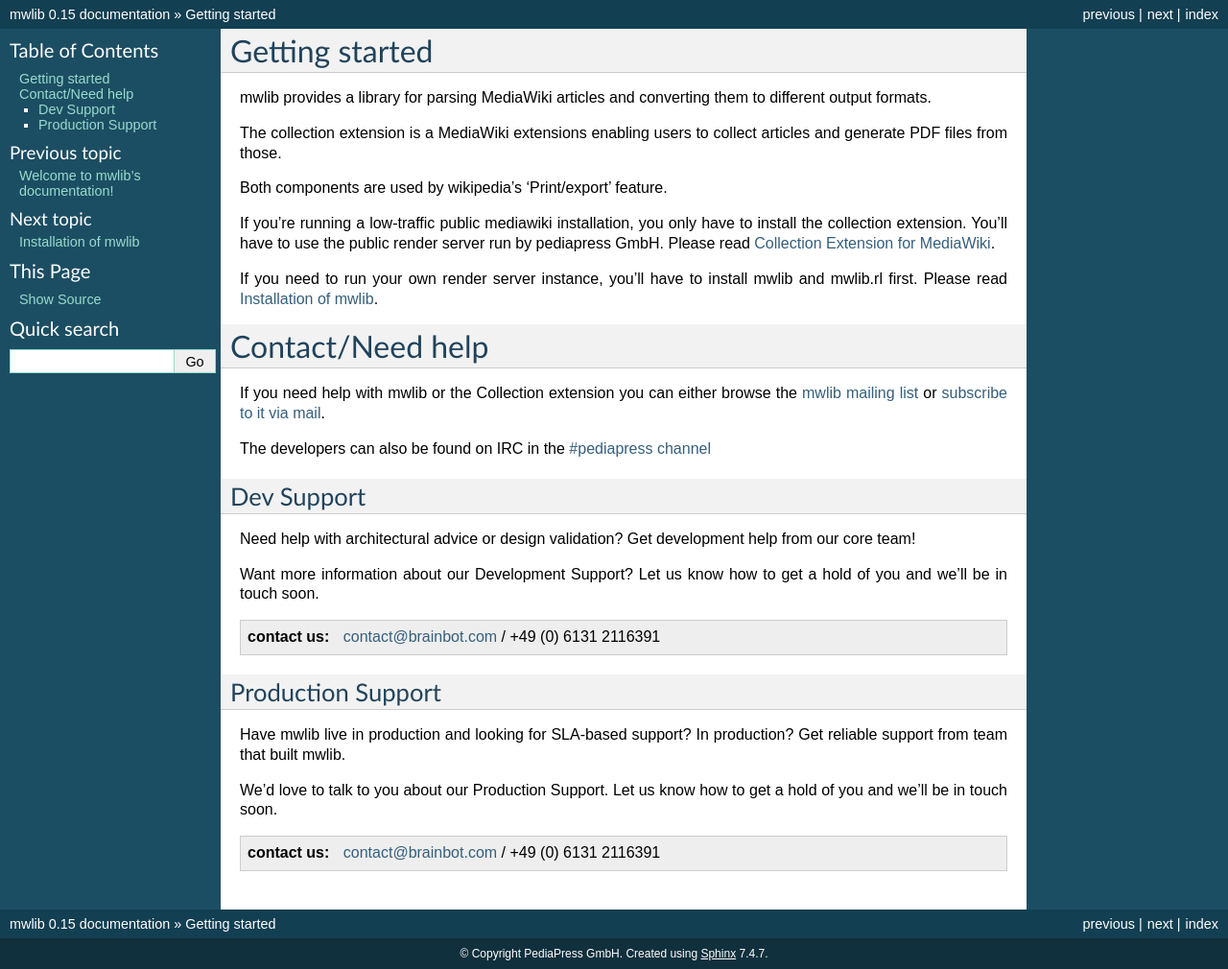
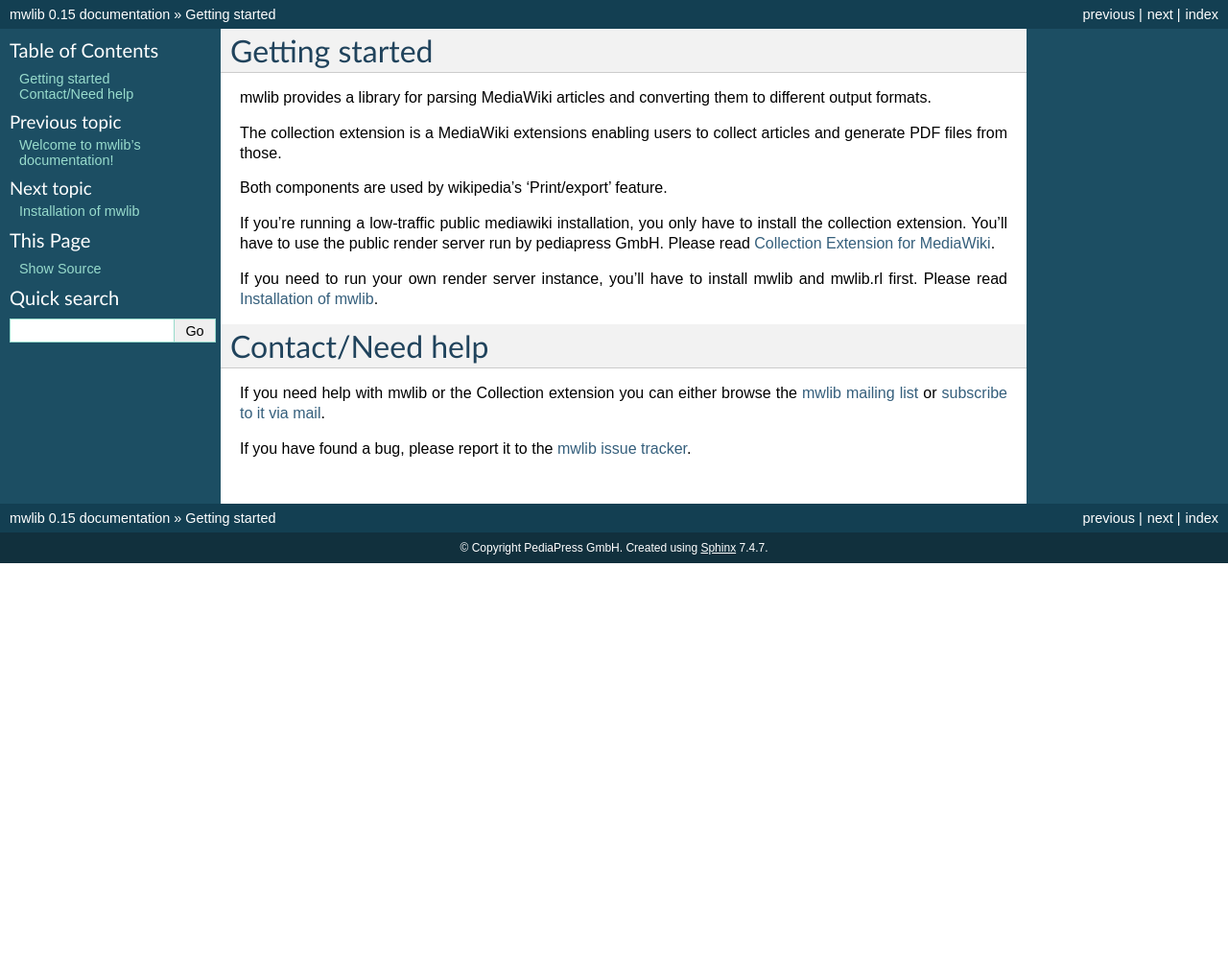
Before and after one commit to pediapress/mwlib, a Sphinx documentation site: the page built from docs/basics.rst, in a window 1280 px wide. Shown: the whole page at 96% size. Built offline with Sphinx 7.4.7, drawn with Linux system fonts in a browser that asks for light colours; after the commit the page ends 900 px from its top, so only the background shows below that.

Commit message:
set mwlib bugtracker in basics.rst to Github

```diff
--- a/docs/basics.rst
+++ b/docs/basics.rst
@@ -23,31 +23,5 @@
 browse the `mwlib mailing list
 <http://groups.google.com/group/mwlib>`_ or `subscribe to it via mail <mailto:mwlib+subscribe@googlegroups.com>`_.
 
-The developers can also be found on IRC in the `#pediapress channel
-<irc://irc.freenode.net/pediapress>`_
-
-Dev Support
-~~~~~~~~~~~~~~~~~~~
-Need help with architectural advice or design validation?  Get
-development help from our core team!
-
-Want more information about our Development Support? Let us know how
-to get a hold of you and we’ll be in touch soon.
-
-.. admonition:: contact us
-    :class: note
-
-    contact@brainbot.com / +49 (0) 6131 2116391
-
-Production Support
-~~~~~~~~~~~~~~~~~~~~
-Have mwlib live in production and looking for SLA-based support?  In
-production? Get reliable support from team that built mwlib.
-
-We’d love to talk to you about our Production Support. Let us know how
-to get a hold of you and we’ll be in touch soon.
-
-.. admonition:: contact us
-    :class: note
-
-    contact@brainbot.com / +49 (0) 6131 2116391
+If you have found a bug, please report it to the `mwlib issue tracker
+<https://github.com/pediapress/mwlib/issues>`_.
```
